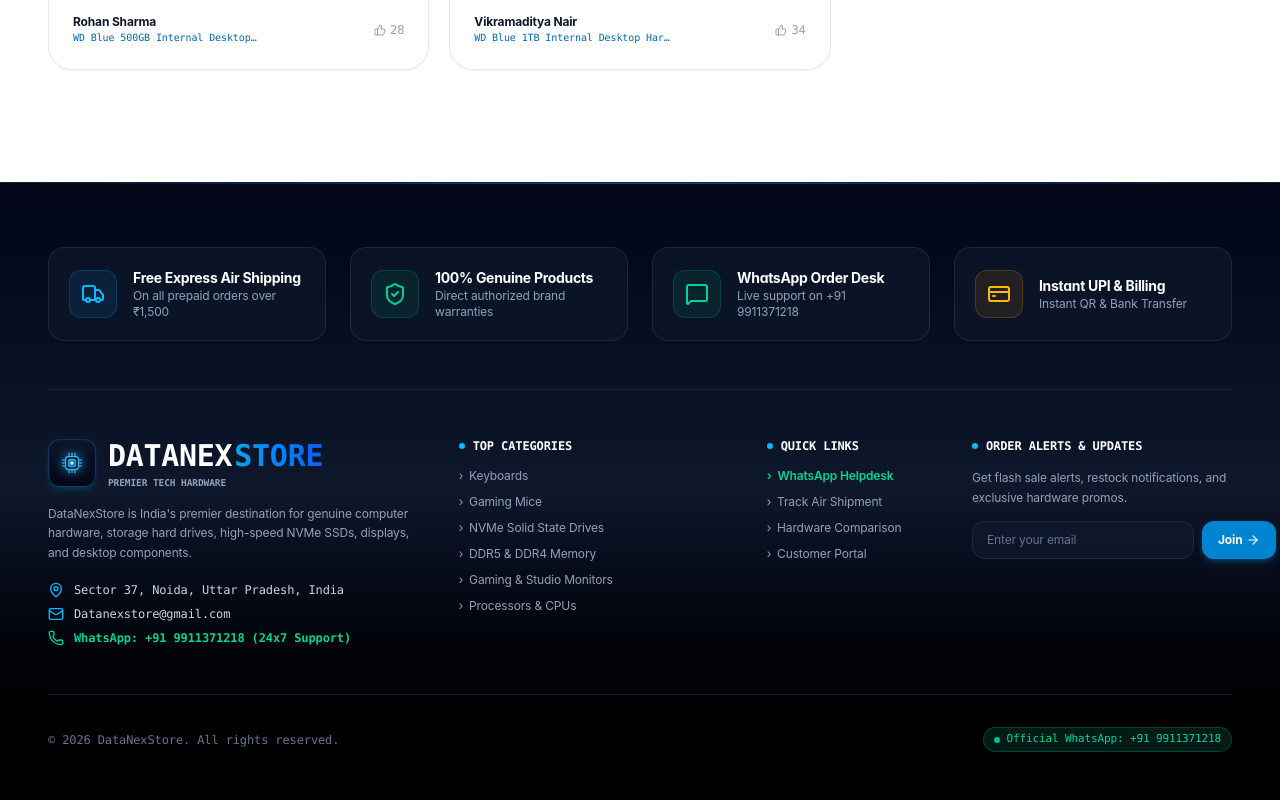
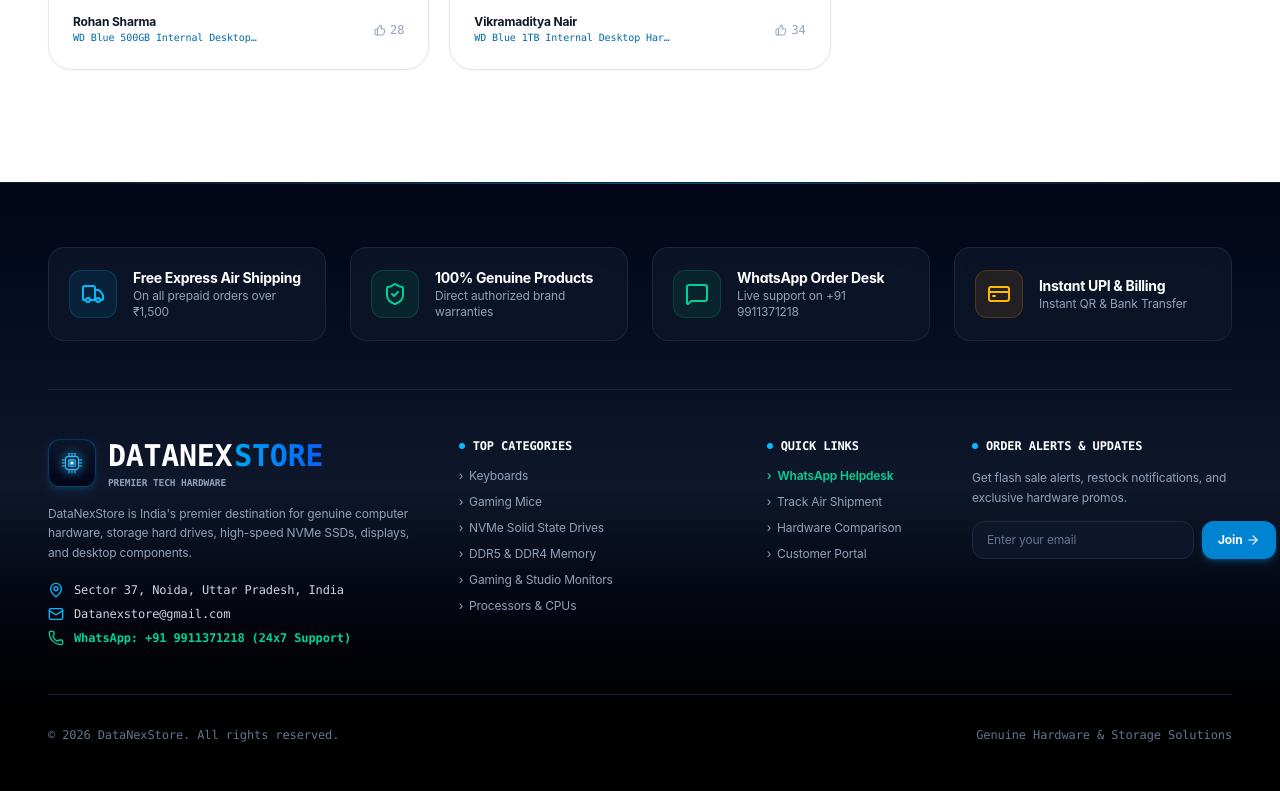
Before and after one commit to ankitraj147101-design/DataNexStore, a Next.js app in the folder techvault-frontend/: page / in a window 1280 px wide. Shown: the part 3498-4298 px from the top of the page. Built offline with nearby package versions, Linux system fonts and the light colour scheme.

Commit message:
Remove bottom WhatsApp pill badge from Footer copyright section

```diff
--- a/techvault-frontend/src/components/layout/Footer.tsx
+++ b/techvault-frontend/src/components/layout/Footer.tsx
@@ -214,11 +214,8 @@
           <div>
             © {new Date().getFullYear()} DataNexStore. All rights reserved.
           </div>
-          <div className="flex items-center gap-3">
-            <span className="inline-flex items-center gap-1.5 bg-emerald-950/60 border border-emerald-800/60 text-emerald-400 px-2.5 py-1 rounded-full text-[11px]">
-              <span className="w-1.5 h-1.5 rounded-full bg-emerald-400 animate-pulse" />
-              <span>Official WhatsApp: +91 9911371218</span>
-            </span>
+          <div className="text-slate-500 text-xs">
+            Genuine Hardware & Storage Solutions
           </div>
         </div>
       </div>
```
